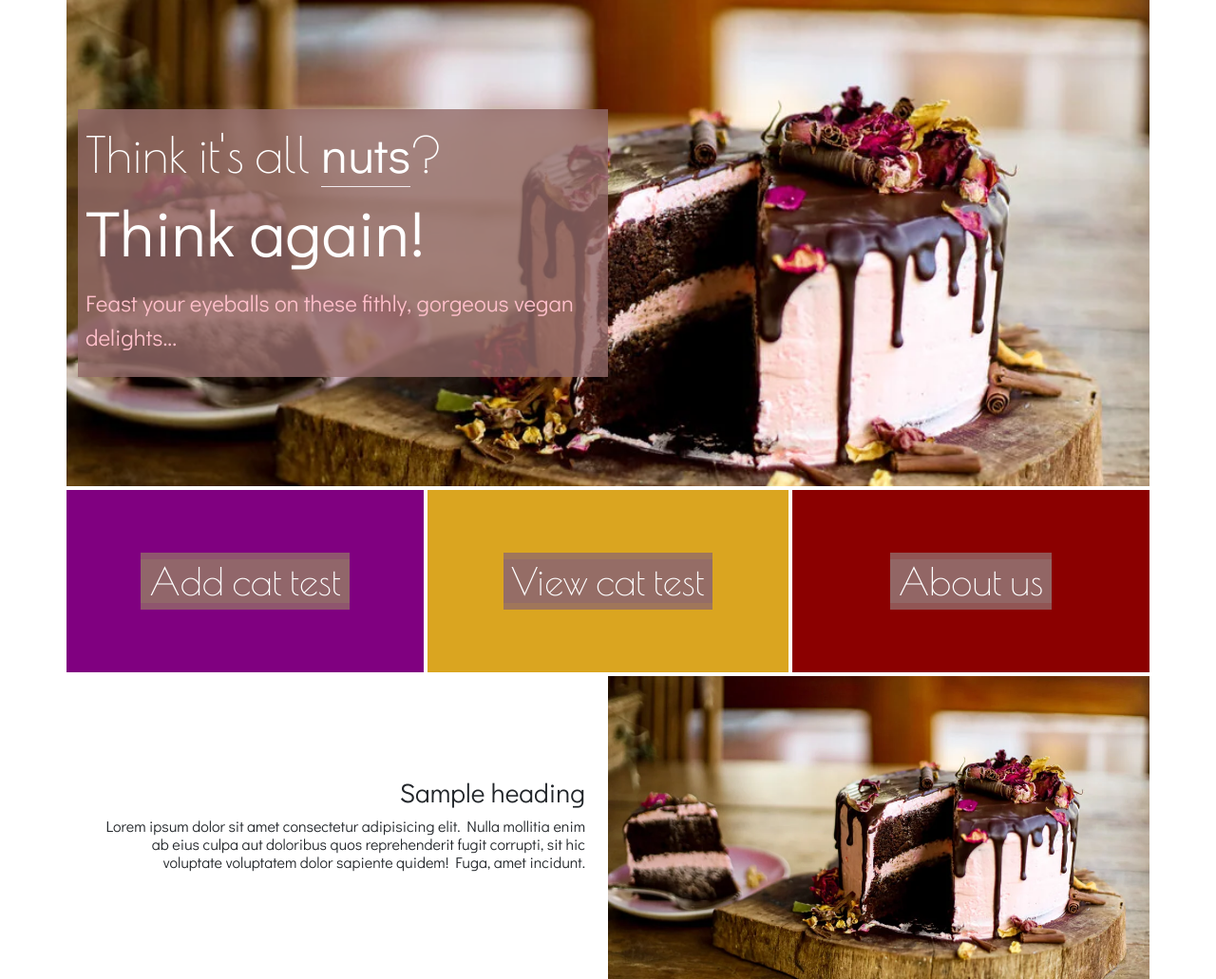
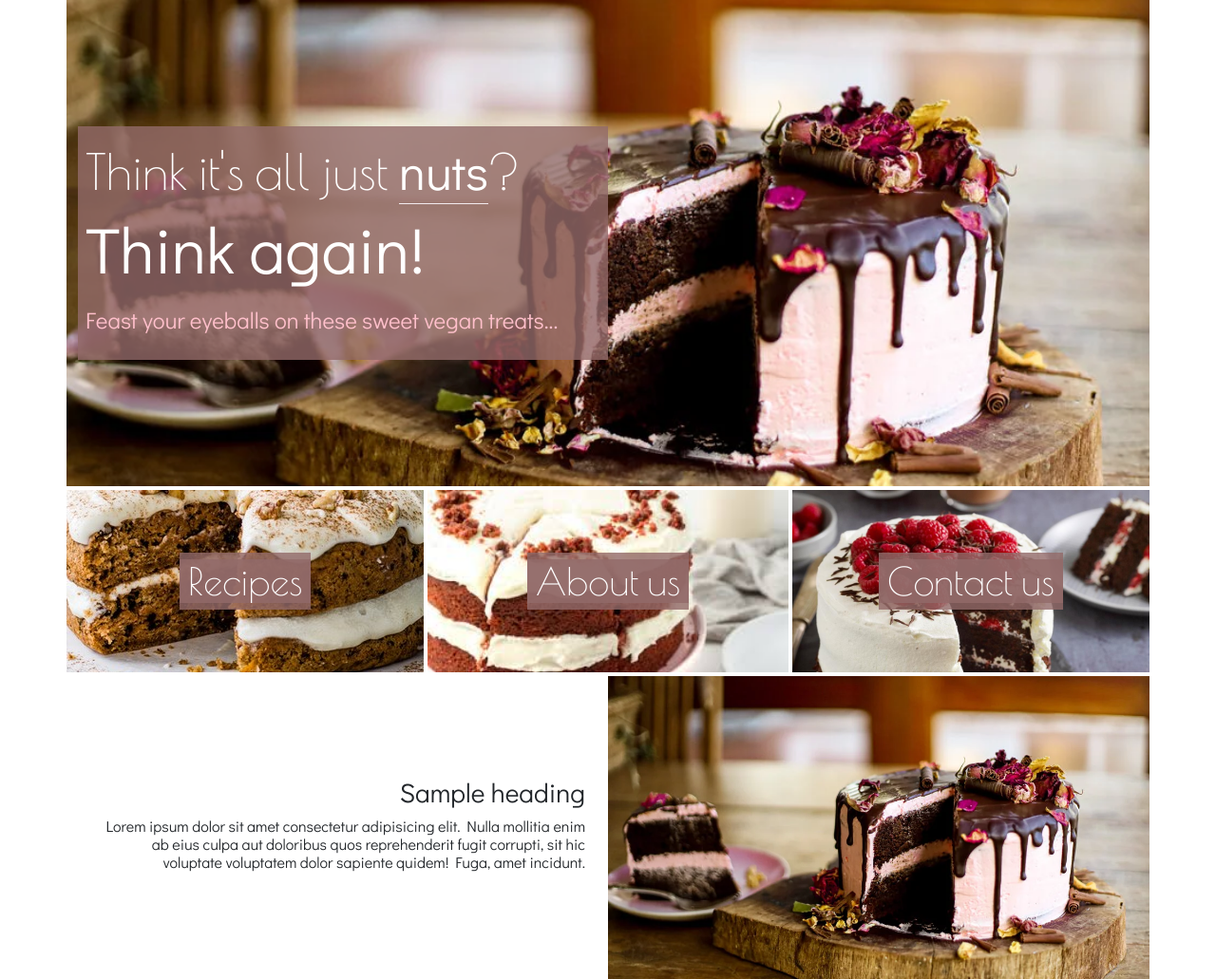
Before and after one commit to mattgriffindev/filfthy-gorgeous-vegan, a Flask app: page / in a window 1280 px wide. Shown: the part 80-1111 px from the top of the page at 95% size. Run offline with Flask 2, Linux system fonts and the light colour scheme; some libraries are stand-ins or nearby versions; some web fonts are replaced.

Commit message:
Edit index.html: change hero text; Edit style.css: add quick link images

```diff
--- a/cakebox/static/css/style.css
+++ b/cakebox/static/css/style.css
@@ -164,25 +164,25 @@ p {
 
 .quick-links-image {
 	height: 100%;
-	background-size: cover;
+	background-color: var(--light-color);
 	display: flex;
 	justify-content: center;
 	align-items: center;
 }
 
 .image2 {
-	background: url("") no-repeat center;
-	background-color: purple;
+	background: url("../img/cake_1.jpg") no-repeat center;
+	background-size: auto%;
 }
 
 .image3 {
-	background: url("") no-repeat center;
-	background-color: goldenrod;
+	background: url("../img/cake_2.jpg") no-repeat center;
+	background-size: 100%;
 }
 
 .image4 {
-	background: url("") no-repeat center;
-	background-color: darkred;
+	background: url("../img/cake_3.jpg") no-repeat center;
+	background-size: 100%;
 }
 
 .quick-links-text,
--- a/cakebox/templates/index.html
+++ b/cakebox/templates/index.html
@@ -10,10 +10,10 @@
 						<div class="container-fluid">
 							<div class="row">
 								<div class="col-6 hero-text">
-									<p class="mgd-display-1">Think it's all <span class="mgd-underline">nuts</span>?</p>
+									<p class="mgd-display-1">Think it's all just <span class="mgd-underline">nuts</span>?</p>
 									<p class="mgd-display-2">Think again!</p>
-									<p class="mgd-display-3">Feast your eyeballs on these fithly, gorgeous vegan
-										delights...</p>
+									<p class="mgd-display-3">Feast your eyeballs on these sweet vegan
+										treats...</p>
 								</div>
 							</div>
 						</div>
@@ -33,7 +33,7 @@
 				<div class="quick-links-image-container">
 					<div class="quick-links-image image2">
 						<div class="quick-links-text">
-							<a href="{{ url_for('add_category') }}">&nbsp;Add cat test&nbsp;</a>
+							<a href="{{ url_for('recipes') }}">&nbsp;Recipes&nbsp;</a>
 						</div>
 					</div>
 				</div>
@@ -42,7 +42,7 @@
 				<div class="quick-links-image-container">
 					<div class="quick-links-image image3">
 						<div class="quick-links-text">
-							<a href="{{ url_for('categories') }}">&nbsp;View cat test&nbsp;</a>
+							<a href="{{ url_for('about') }}">&nbsp;About us&nbsp;</a>
 						</div>
 					</div>
 				</div>
@@ -51,7 +51,7 @@
 				<div class="quick-links-image-container">
 					<div class="quick-links-image image4">
 						<div class="quick-links-text">
-							<a href="{{ url_for('about') }}">&nbsp;About us&nbsp;</a>
+							<a href="{{ url_for('contact') }}">&nbsp;Contact us&nbsp;</a>
 						</div>
 					</div>
 				</div>
```
Also changed, not shown: cakebox/static/img/cake_1.jpg (added), cakebox/static/img/cake_2.jpg (added), cakebox/static/img/cake_3.jpg (added).
